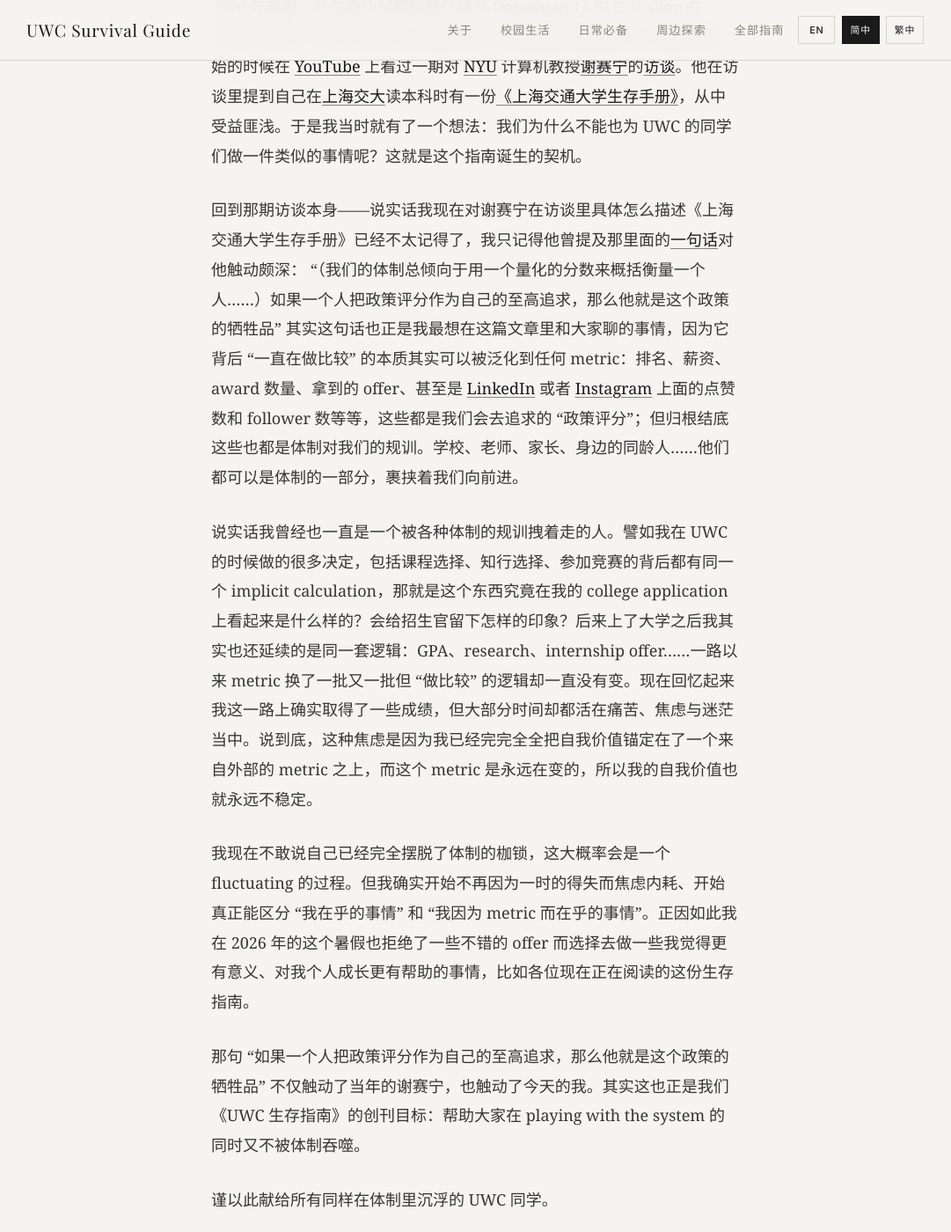
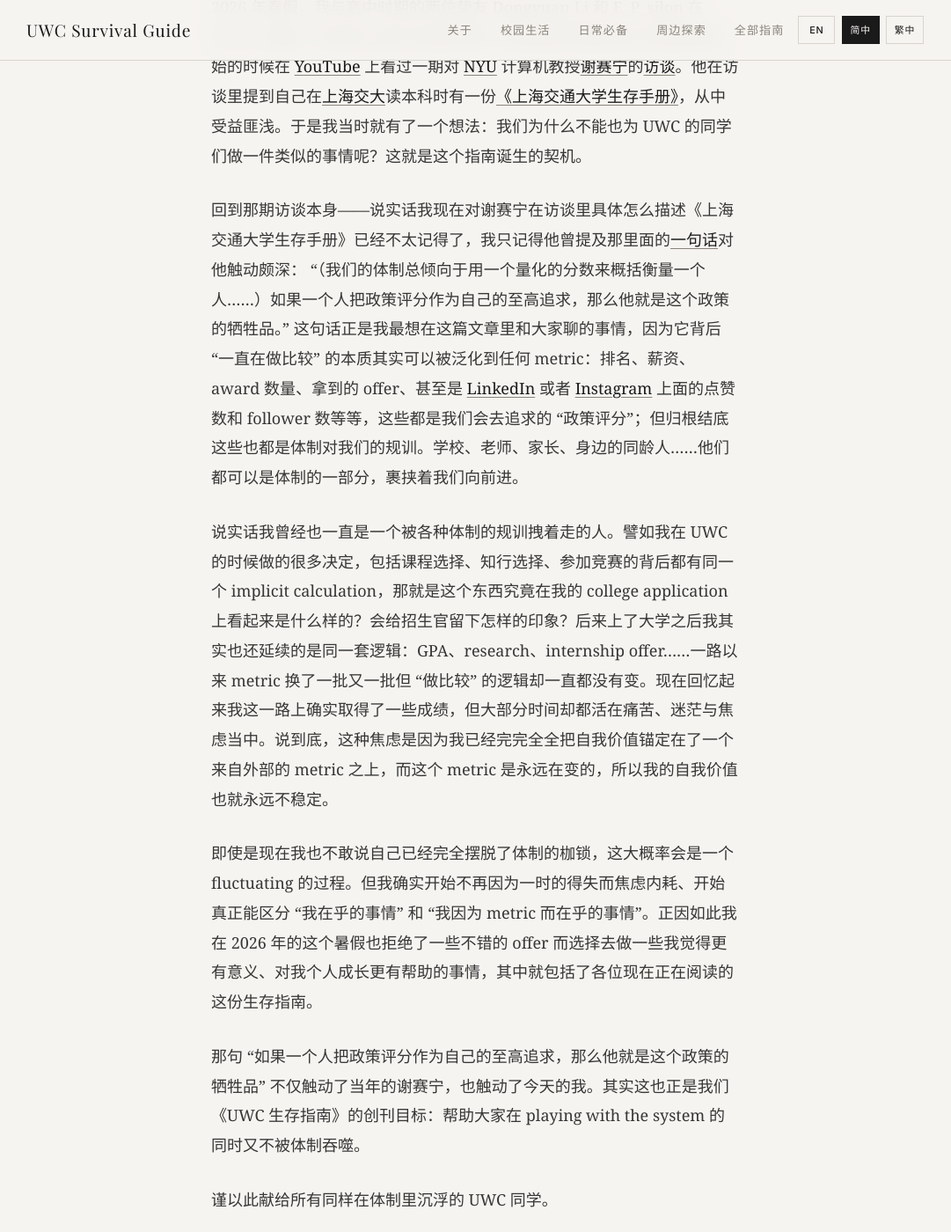
Before and after one commit to United-World-College/UWC-Survival-Guide, a Jekyll site: the page built from website/_guides/chinese/victims-of-the-system-CN.md, in a window 1280 px wide and 1400 px high, scrolled down 745 px. Shown: the whole window at 88% size, without its empty margins (100-1181 px from the left). Built offline with Jekyll 4.4.1, drawn with Linux system fonts in a browser that asks for light colours; some web fonts are replaced.

Commit message:
docs: prose tweaks to Victims of the System intro paragraphs; sync CN/TW/EN
CN/TW (6 changes each):
- close the SJTU-manual verbatim quote with a period and drop the 其实...也 hedge
- 一直没有变 → 一直都没有变 in the "always comparing" line
- reorder feelings list: 痛苦、焦虑与迷茫 → 痛苦、迷茫与焦虑
- 我现在不敢说 → 即使是现在我也不敢说 (strengthen "even now")
- 比如 → 其中就包括了 for the survival-guide self-reference

EN (3 changes; the rest were already at the target state):
- drop "actually" before "the very thing"
- reorder "pain, anxiety, and confusion" → "pain, confusion, and anxiety"
- prepend "Even now" to the shackles disclaimer

Note: the period inside the verbatim quote at L21 deviates from the project rule (no terminal punctuation inside quotes) — kept because EN already had it and CN/TW now align as one full verbatim citation of Saining Xie's original sentence.

```diff
--- a/website/_guides/chinese/victims-of-the-system-CN.md
+++ b/website/_guides/chinese/victims-of-the-system-CN.md
@@ -18,11 +18,11 @@ updated: 2026-05-18
 
 2026 年春假，我与高中时期的两位挚友 [Dongyuan Li]({{ '/zh-cn/authors/tom-li/' | relative_url }}) 和 [E_P_silon]({{ '/zh-cn/authors/edwardpanwh/' | relative_url }}) 在 Boston 相聚。某天晚上我们在酒店闲聊，期间我突然想到自己在春假刚开始的时候在 [YouTube](https://en.wikipedia.org/wiki/YouTube) 上看过一期对 [NYU](https://en.wikipedia.org/wiki/New_York_University) 计算机教授[谢赛宁](https://www.sainingxie.com)的[访谈](https://youtu.be/rIwgZWzUKm8?si=r27NOTcaTh9wJ2IA)。他在访谈里提到自己在[上海交大](https://en.wikipedia.org/wiki/Shanghai_Jiao_Tong_University)读本科时有一份[《上海交通大学生存手册》](https://survivesjtu.gitbook.io/survivesjtumanual)，从中受益匪浅。于是我当时就有了一个想法：我们为什么不能也为 UWC 的同学们做一件类似的事情呢？这就是这个指南诞生的契机。
 
-回到那期访谈本身——说实话我现在对谢赛宁在访谈里具体怎么描述《上海交通大学生存手册》已经不太记得了，我只记得他曾提及那里面的[一句话](https://survivesjtu.gitbook.io/survivesjtumanual/li-zhi-pian/shi-bai-de-si-wei-fang-shi/gao-kao-si-wei)对他触动颇深： "（我们的体制总倾向于用一个量化的分数来概括衡量一个人……）如果一个人把政策评分作为自己的至高追求，那么他就是这个政策的牺牲品" 其实这句话也正是我最想在这篇文章里和大家聊的事情，因为它背后 "一直在做比较" 的本质其实可以被泛化到任何 metric：排名、薪资、award 数量、拿到的 offer、甚至是 [LinkedIn](https://en.wikipedia.org/wiki/LinkedIn) 或者 [Instagram](https://en.wikipedia.org/wiki/Instagram) 上面的点赞数和 follower 数等等，这些都是我们会去追求的 "政策评分"；但归根结底这些也都是体制对我们的规训。学校、老师、家长、身边的同龄人……他们都可以是体制的一部分，裹挟着我们向前进。
+回到那期访谈本身——说实话我现在对谢赛宁在访谈里具体怎么描述《上海交通大学生存手册》已经不太记得了，我只记得他曾提及那里面的[一句话](https://survivesjtu.gitbook.io/survivesjtumanual/li-zhi-pian/shi-bai-de-si-wei-fang-shi/gao-kao-si-wei)对他触动颇深： "（我们的体制总倾向于用一个量化的分数来概括衡量一个人……）如果一个人把政策评分作为自己的至高追求，那么他就是这个政策的牺牲品。" 这句话正是我最想在这篇文章里和大家聊的事情，因为它背后 "一直在做比较" 的本质其实可以被泛化到任何 metric：排名、薪资、award 数量、拿到的 offer、甚至是 [LinkedIn](https://en.wikipedia.org/wiki/LinkedIn) 或者 [Instagram](https://en.wikipedia.org/wiki/Instagram) 上面的点赞数和 follower 数等等，这些都是我们会去追求的 "政策评分"；但归根结底这些也都是体制对我们的规训。学校、老师、家长、身边的同龄人……他们都可以是体制的一部分，裹挟着我们向前进。
 
-说实话我曾经也一直是一个被各种体制的规训拽着走的人。譬如我在 UWC 的时候做的很多决定，包括课程选择、知行选择、参加竞赛的背后都有同一个 implicit calculation，那就是这个东西究竟在我的 college application 上看起来是什么样的？会给招生官留下怎样的印象？后来上了大学之后我其实也还延续的是同一套逻辑：GPA、research、internship offer……一路以来 metric 换了一批又一批但 "做比较" 的逻辑却一直没有变。现在回忆起来我这一路上确实取得了一些成绩，但大部分时间却都活在痛苦、焦虑与迷茫当中。说到底，这种焦虑是因为我已经完完全全把自我价值锚定在了一个来自外部的 metric 之上，而这个 metric 是永远在变的，所以我的自我价值也就永远不稳定。
+说实话我曾经也一直是一个被各种体制的规训拽着走的人。譬如我在 UWC 的时候做的很多决定，包括课程选择、知行选择、参加竞赛的背后都有同一个 implicit calculation，那就是这个东西究竟在我的 college application 上看起来是什么样的？会给招生官留下怎样的印象？后来上了大学之后我其实也还延续的是同一套逻辑：GPA、research、internship offer……一路以来 metric 换了一批又一批但 "做比较" 的逻辑却一直都没有变。现在回忆起来我这一路上确实取得了一些成绩，但大部分时间却都活在痛苦、迷茫与焦虑当中。说到底，这种焦虑是因为我已经完完全全把自我价值锚定在了一个来自外部的 metric 之上，而这个 metric 是永远在变的，所以我的自我价值也就永远不稳定。
 
-我现在不敢说自己已经完全摆脱了体制的枷锁，这大概率会是一个 fluctuating 的过程。但我确实开始不再因为一时的得失而焦虑内耗、开始真正能区分 "我在乎的事情" 和 "我因为 metric 而在乎的事情"。正因如此我在 2026 年的这个暑假也拒绝了一些不错的 offer 而选择去做一些我觉得更有意义、对我个人成长更有帮助的事情，比如各位现在正在阅读的这份生存指南。
+即使是现在我也不敢说自己已经完全摆脱了体制的枷锁，这大概率会是一个 fluctuating 的过程。但我确实开始不再因为一时的得失而焦虑内耗、开始真正能区分 "我在乎的事情" 和 "我因为 metric 而在乎的事情"。正因如此我在 2026 年的这个暑假也拒绝了一些不错的 offer 而选择去做一些我觉得更有意义、对我个人成长更有帮助的事情，其中就包括了各位现在正在阅读的这份生存指南。
 
 那句 "如果一个人把政策评分作为自己的至高追求，那么他就是这个政策的牺牲品" 不仅触动了当年的谢赛宁，也触动了今天的我。其实这也正是我们《UWC 生存指南》的创刊目标：帮助大家在 playing with the system 的同时又不被体制吞噬。
 
```
Also changed, not shown: website/_guides/chinese/victims-of-the-system-TW.md (+3 -3 lines), website/_guides/default/victims-of-the-system.md (+3 -3 lines).
